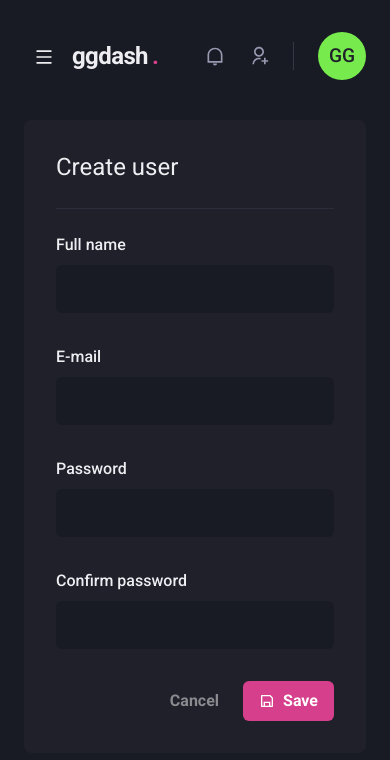
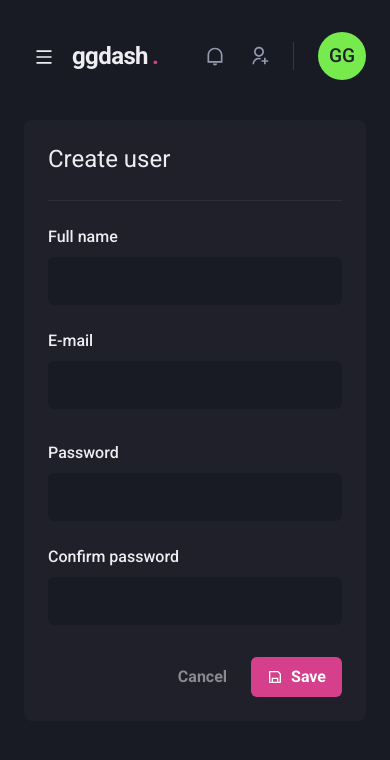
Before and after one commit to GGalupo/gg-dash, a Next.js app: page /users/create in a window 390 px wide. Shown: the top 760 px of the page. Built offline with nearby package versions, Linux system fonts and the light colour scheme.

Commit message:
Responsive create user page

```diff
--- a/src/pages/users/create.tsx
+++ b/src/pages/users/create.tsx
@@ -23,7 +23,7 @@
       <Flex w="100%" my="6" maxW={1480} mx="auto" px="6">
         <Sidebar />
 
-        <Box flex="1" borderRadius={8} bg="gray.800" p="8">
+        <Box flex="1" borderRadius={8} bg="gray.800" p={["6", "8"]}>
           <Heading size="lg" fontWeight="normal">
             Create user
           </Heading>
@@ -31,12 +31,12 @@
           <Divider my="6" borderColor="gray.700" />
 
           <VStack spacing="8">
-            <SimpleGrid minChildWidth="240px" spacing="8" w="100%">
+            <SimpleGrid minChildWidth="240px" spacing={["6", "8"]} w="100%">
               <Input name="name" label="Full name" />
               <Input name="email" type="email" label="E-mail" />
             </SimpleGrid>
 
-            <SimpleGrid minChildWidth="240px" spacing="8" w="100%">
+            <SimpleGrid minChildWidth="240px" spacing={["6", "8"]} w="100%">
               <Input name="password" type="password" label="Password" />
               <Input
                 name="confirm-password"
```
